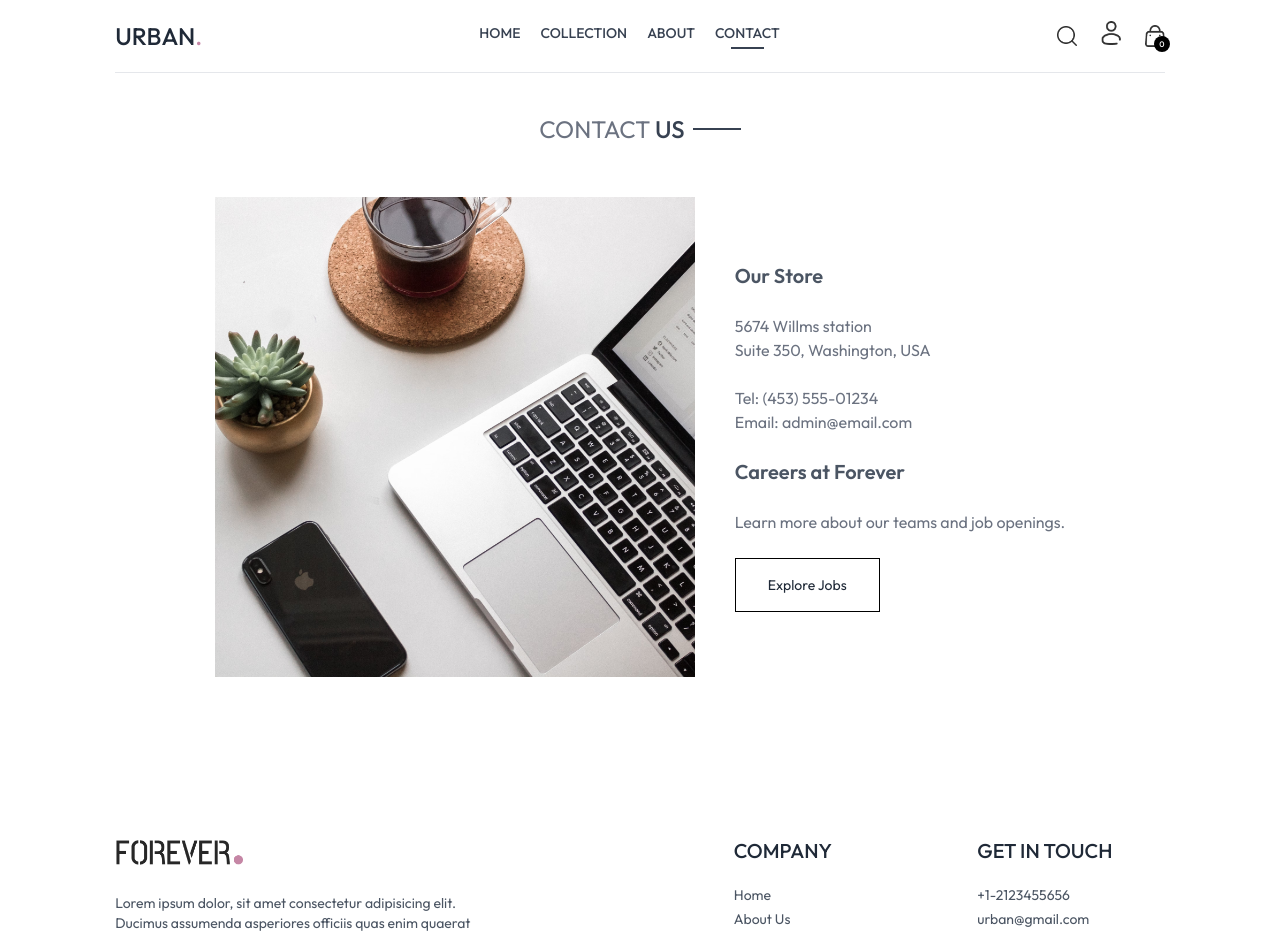
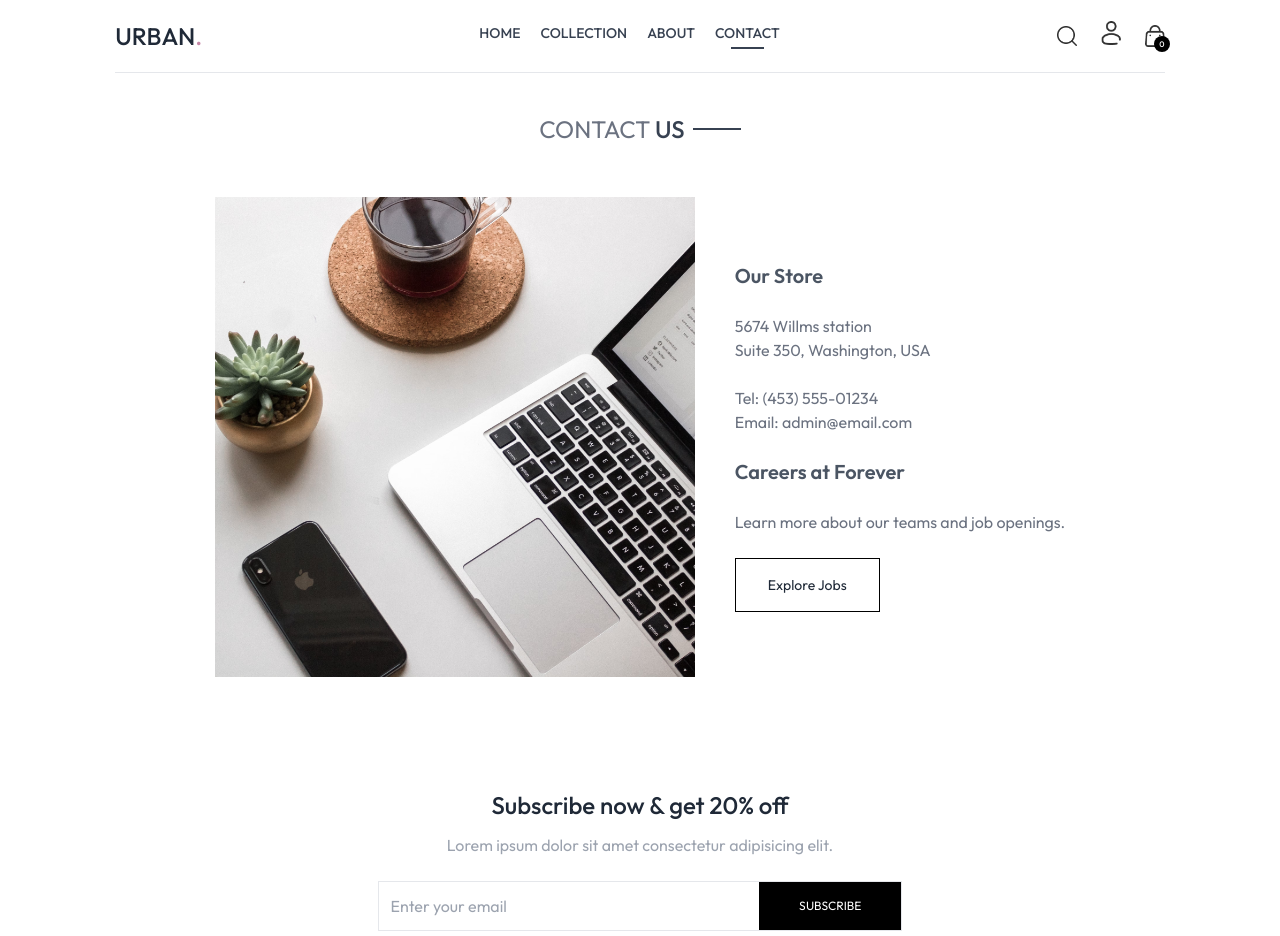
Before and after one commit to ashrafultusar/urban-frontend, a React (Vite) app in the folder urban-frontend/: page /contact in a window 1280 px wide. Shown: the top 936 px of the page. Built offline with nearby package versions, Linux system fonts and the light colour scheme.

Commit message:
added contact page newslatter

```diff
--- a/urban-frontend/src/pages/Contact.jsx
+++ b/urban-frontend/src/pages/Contact.jsx
@@ -1,6 +1,7 @@
 import React from "react";
 import Title from "../components/Title";
 import { assets } from "../assets/assets";
+import NewsLetterBox from './../components/NewsLetterBox';
 
 const Contact = () => {
   return (
@@ -30,9 +31,13 @@
           <p className="text-gray-500">
             Learn more about our teams and job openings.
           </p>
-          <button className="border border-black px-8 py-4 text-sm hover:bg-black hover:text-white transition-all duration-500"> Explore Jobs</button>
+          <button className="border border-black px-8 py-4 text-sm hover:bg-black hover:text-white transition-all duration-500">
+            {" "}
+            Explore Jobs
+          </button>
         </div>
-      </div>
+          </div>
+          <NewsLetterBox></NewsLetterBox>
     </div>
   );
 };
```
